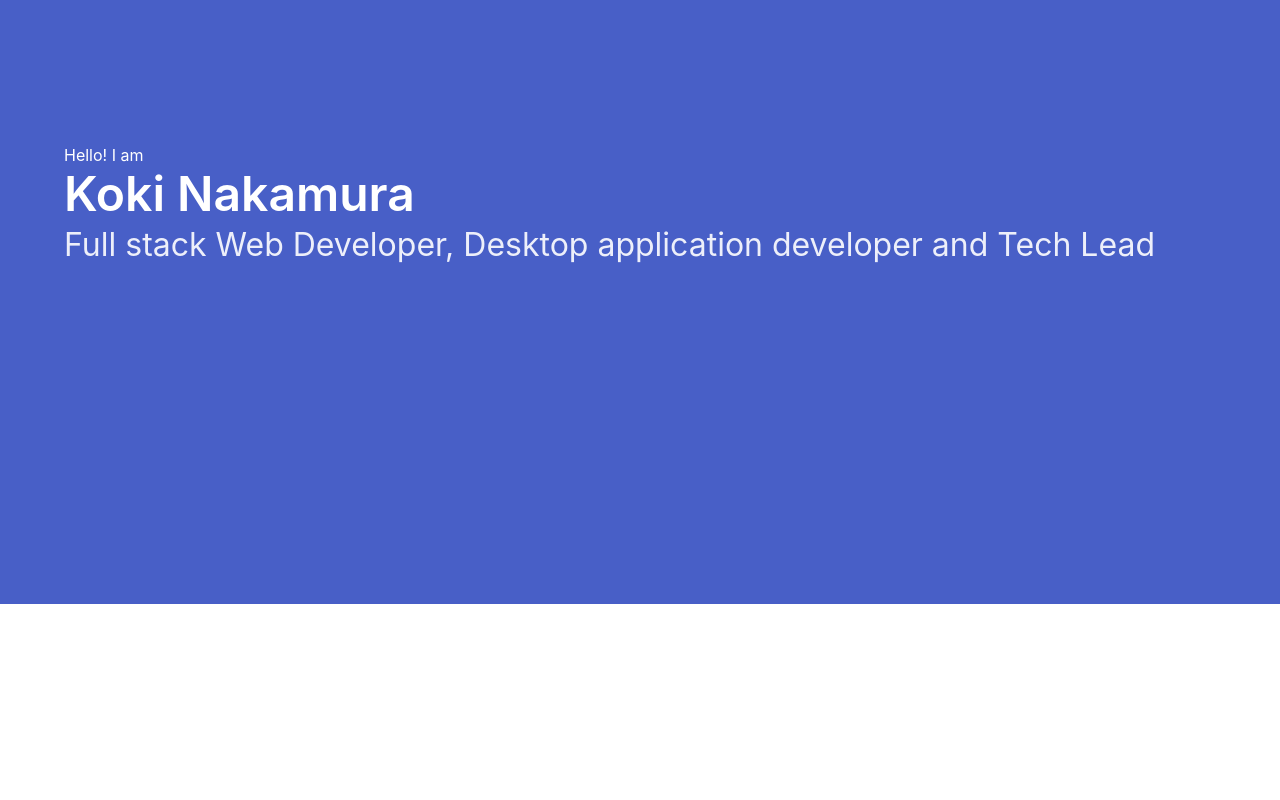
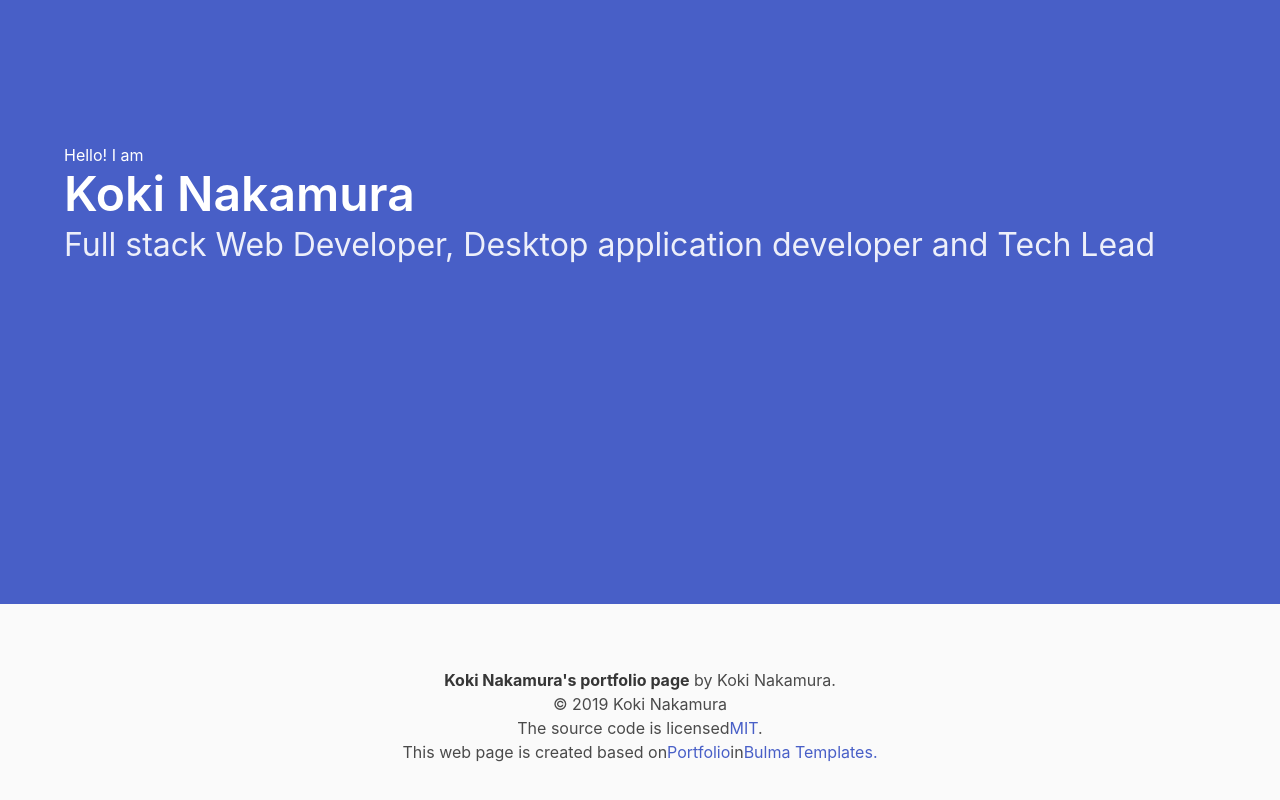
Before and after one commit to koki-nakamura22/portfolio-using-react.js, a React (Create React App) app: page / in a window 1280 px wide. Shown: the part 196-996 px from the top of the page. Before the commit the page ends 800 px from the top, so only its background shows below. Built offline with nearby package versions, Linux system fonts and the light colour scheme.

Commit message:
Developed Footer.
Developed Footer.

```diff
--- a/src/js/App.js
+++ b/src/js/App.js
@@ -3,6 +3,7 @@ import 'bulma/css/bulma.css';
 import './../css/App.css';
 import NavigationBar from './components/navigation-bar';
 import Header from './components/header';
+import Footer from './components/footer';
 
 class App extends Component {
   render() {
@@ -13,6 +14,9 @@ class App extends Component {
 
         {/* Header */}
         <Header />
+
+        {/* Footer */}
+        <Footer />
       </div>
     );
   }
--- /dev/null
+++ b/src/js/components/footer.js
@@ -0,0 +1,30 @@
+import React, { Component } from 'react';
+
+class Footer extends Component {
+  render() {
+    return (
+      <footer className="footer">
+        <div className="section-heading">
+          <p>
+            <strong>Koki Nakamura's portfolio page</strong> by Koki Nakamura.
+          </p>
+          <p>
+            &copy; 2019 Koki Nakamura
+          </p>
+          <p>
+            The source code is licensed
+            <a href="http://opensource.org/licenses/mit-license.php">MIT</a>.
+          </p>
+          <p>
+            This web page is created based on
+            <a href="https://github.com/dansup/bulma-templates/blob/master/templates/personal.html">Portfolio</a>
+            in
+            <a href="https://github.com/dansup/bulma-templates">Bulma Templates.</a>
+          </p>
+        </div>
+      </footer>
+    );
+  }
+}
+
+export default Footer;
```
